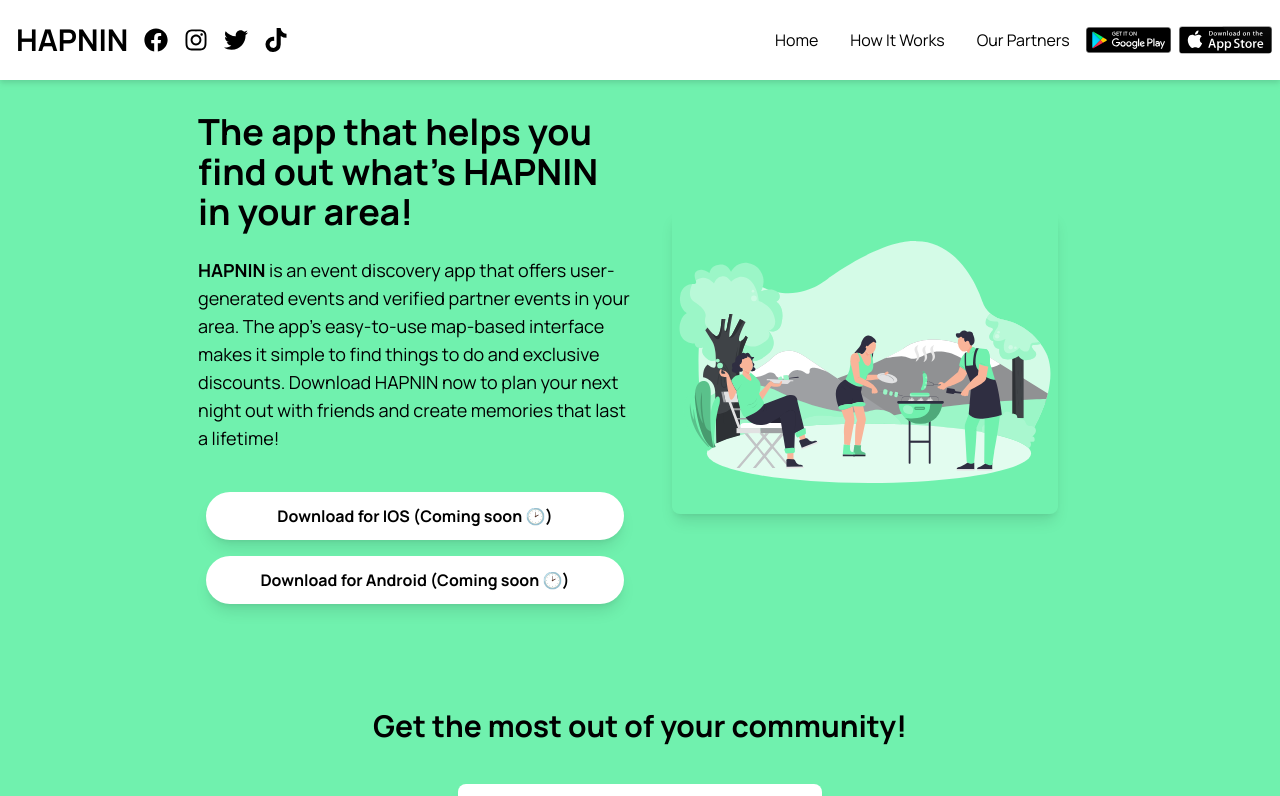
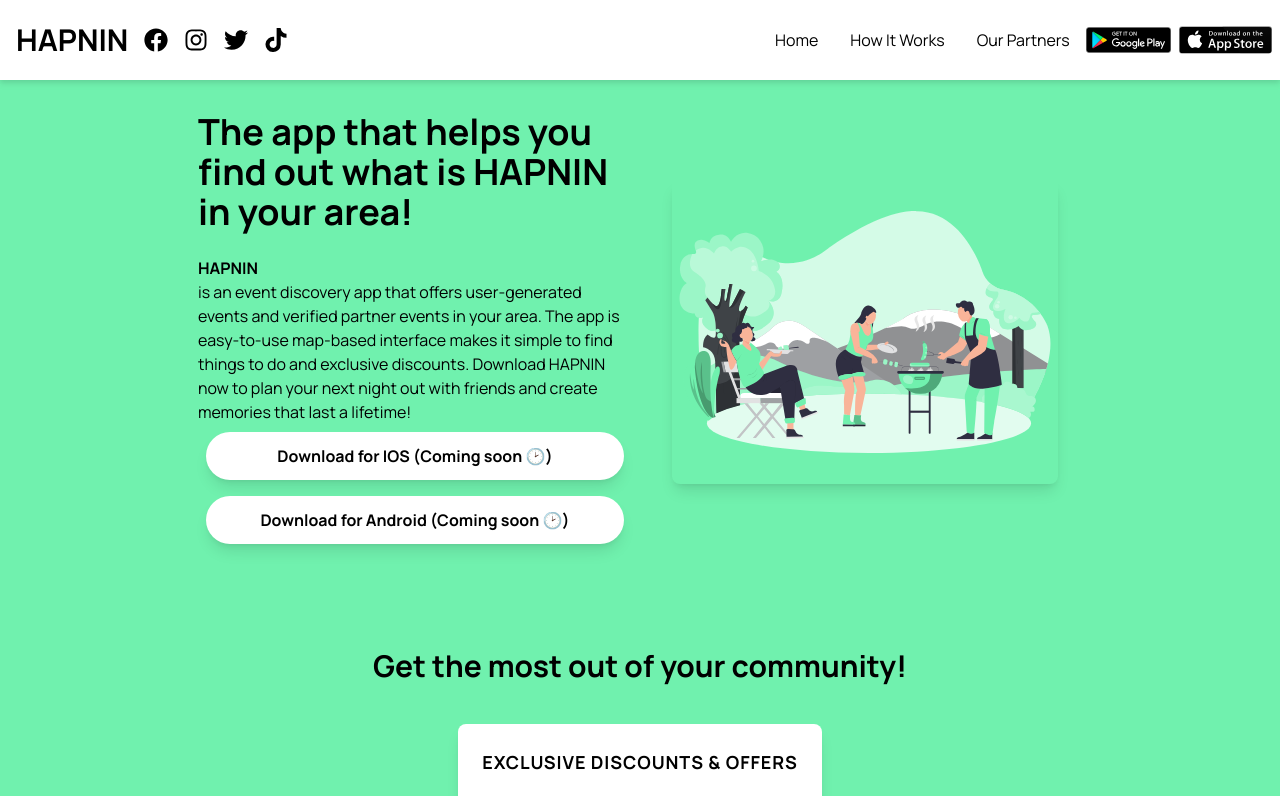
Before and after one commit to HenryJohnPeters/HapninSite, a Next.js app: page / in a window 1280 px wide. Shown: the top 796 px of the page. Built offline with nearby package versions, Linux system fonts and the light colour scheme.

Commit message:
fix build err

```diff
--- a/components/Hero/Hero.tsx
+++ b/components/Hero/Hero.tsx
@@ -14,12 +14,10 @@
           <div className="flex flex-col sm:flex-row justify-between items-center sm:pt-12 sm:pb-4 md:mb-6 lg:mb-8 2xl:pb-12">
             <div className="flex flex-col justify-center sm:w-1/2 sm:p-2">
               <h1 className="font-bold text-3xl lg:text-4xl text-black mb-6 leading-tight">
-                The app that helps you find out what&apos;s HAPNIN in your area!
+                The app that helps you find out what is HAPNIN in your area!
               </h1>
+              <span className="font-bold">HAPNIN</span> is an event discovery app that offers user-generated events and verified partner events in your area. The app is easy-to-use map-based interface makes it simple to find things to do and exclusive discounts. Download HAPNIN now to plan your next night out with friends and create memories that last a lifetime!
 
-              <p className="text-lg text-black mb-8">
-                <span className="font-bold">HAPNIN</span> is an event discovery app that offers user-generated events and verified partner events in your area. The app&apos;s easy-to-use map-based interface makes it simple to find things to do and exclusive discounts. Download HAPNIN now to plan your next night out with friends and create memories that last a lifetime!
-              </p>
               <button className="bg-white m-2 text-black hover:text-[#70f1ae] hover:bg-black rounded-full py-3 px-6 font-bold shadow-lg transition-all duration-200">
                 Download for IOS (Coming soon 🕑)
               </button>
```
